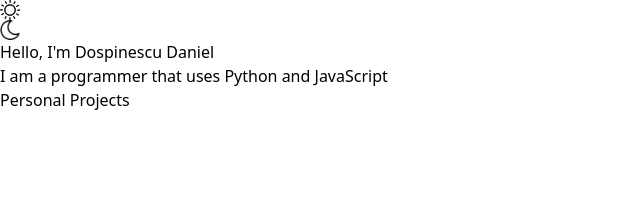
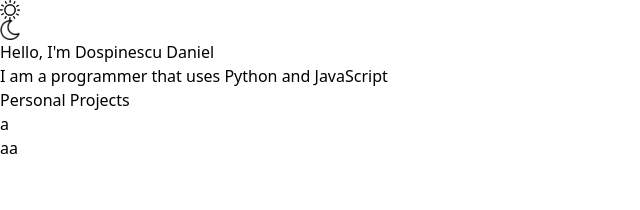
Before and after one commit to dospix/Portfolio-Website-V2, a React (Vite) app: page / in a window 1280 px wide. Shown: the top 210 px of the page, without its empty margins (0-640 px from the left). Built offline with nearby package versions, Linux system fonts and the light colour scheme.

Commit message:
Added Projects.jsx file for storing projects as objects, and showed them on the main page. Work in progress.

```diff
--- a/src/App.jsx
+++ b/src/App.jsx
@@ -1,8 +1,10 @@
 import { useState } from 'react'
 import DarkModeSlider from './components/DarkModeSlider'
 import PageTitle from './components/PageTitle'
+import projects from './Projects'
 
 function App() {
+  const projectsHTML = projects.map(project => <h1 className='mt-10' key={project.key}>{project.name}</h1>)
 
   return (
     <div className="App">
@@ -13,6 +15,9 @@
         <h1 className='text-2xl font-semibold'>Personal Projects</h1>
         <div className='mt-1 h-0.5 w-20 bg-blue-400'></div>
       </div>
+      <div className='mt-20 text-center'>
+        {projectsHTML}
+      </div>
     </>
     </div>
   )
--- /dev/null
+++ b/src/Projects.jsx
@@ -0,0 +1,16 @@
+const projects = [
+    {
+        key: 0,
+        name: "a",
+        description: "b",
+        image: "c"
+    },
+    {
+        key: 1,
+        name: "aa",
+        description: "bb",
+        image: "cc"
+    }
+]
+
+export default projects
```
